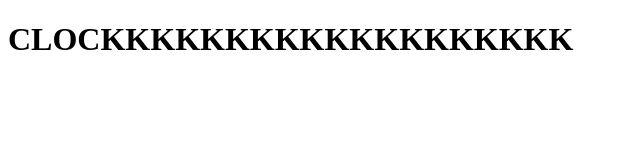
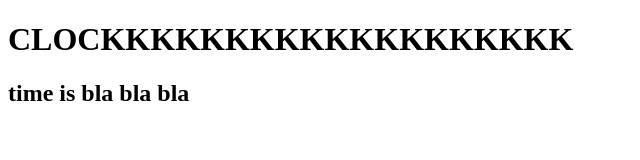
Before and after one commit to harshinisanthi14/My-Clock, a plain HTML site: page index.html in a window 1280 px wide. Shown: the whole page, without its empty margins (0-640 px from the left). Drawn offline with Linux system fonts and the light colour scheme.

Commit message:
New Time bla added

```diff
--- a/index.html
+++ b/index.html
@@ -7,7 +7,6 @@
 </head>
 <body>
     <h1>CLOCKKKKKKKKKKKKKKKKKKK</h1>
+    <h2>time is bla bla bla</h2>
 </body>
 </html>
-
-<!-- CHUDHU MAI -->
```
